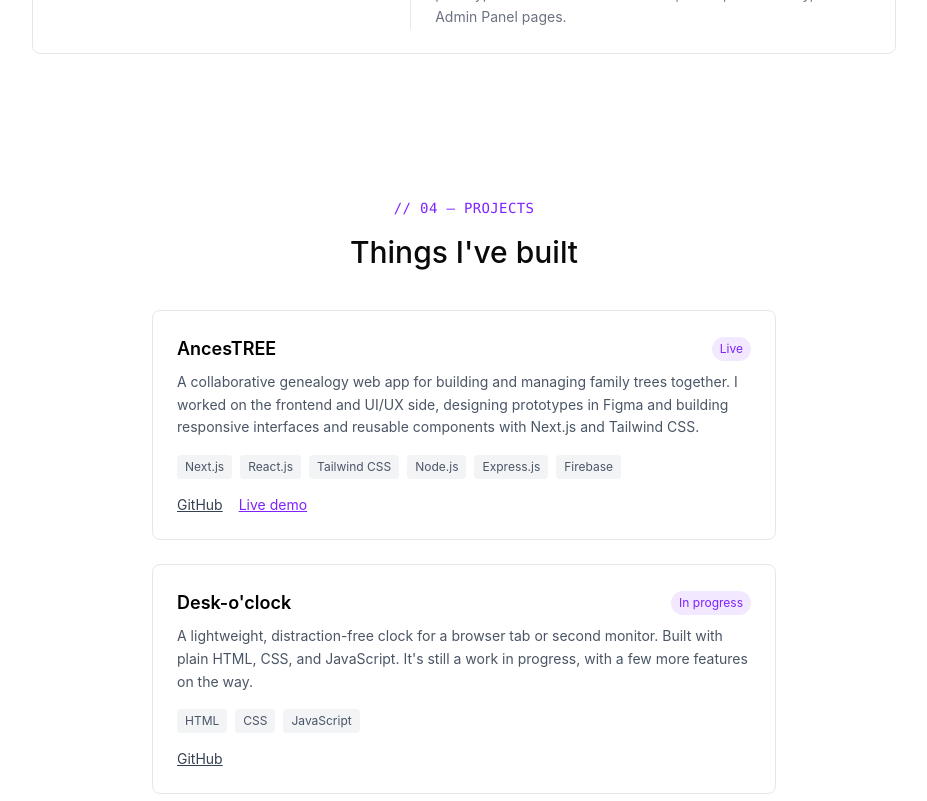
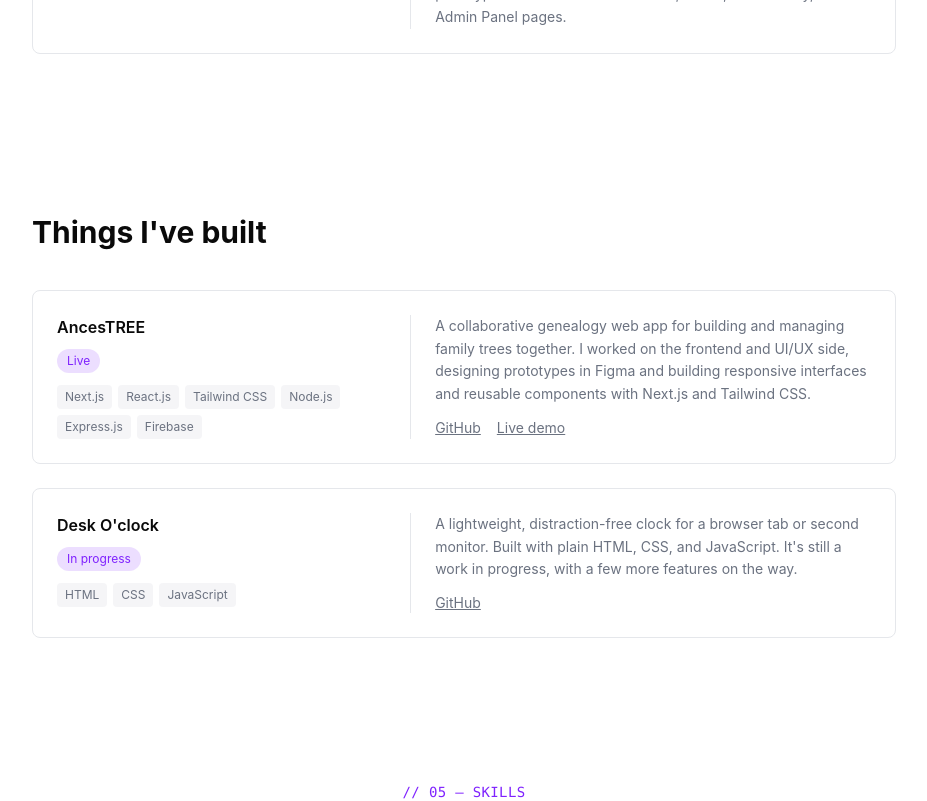
Before and after one commit to drN-n/portfolio, a React (Vite) app: page / in a window 1280 px wide. Shown: the part 1380-2181 px from the top of the page, without its empty margins (176-1103 px from the left). Built offline with nearby package versions, Linux system fonts and the light colour scheme.

Commit message:
Finalized Projects.jsx

```diff
--- a/src/components/Projects.jsx
+++ b/src/components/Projects.jsx
@@ -8,7 +8,7 @@ const projects = [
         live: "https://ancestree2025.netlify.app/",
         },
         {
-        title: "Desk-o'clock",
+        title: "Desk O'clock",
         description: "A lightweight, distraction-free clock for a browser tab or second monitor. Built with plain HTML, CSS, and JavaScript. It's still a work in progress, with a few more features on the way.",
         tags: ["HTML", "CSS", "JavaScript"],
         status: "In progress",
@@ -19,31 +19,38 @@ const projects = [
 
 function Projects() {
     return (
-        <section id="projects" className="max-w-2xl mx-auto text-center px-6 py-16">
-            <p className="text-sm font-mono uppercase tracking-wide text-accent">// 04 — Projects</p>
-            <h2 className="text-3xl font-medium mt-4 mb-10">Things I've built</h2>
+        <section id="projects" className="max-w-4xl mx-auto px-4 py-20">
+            <h2 className="text-3xl font-bold text-fg mb-10">Things I've built</h2>
 
-            <div className="text-left space-y-6">
+            <div className="space-y-6">
                 {projects.map((project) => (
-                    <div key={project.title} className="border border-gray-200 rounded-lg p-6">
-                        <div className="flex items-center justify-between mb-2">
-                            <h3 className="text-lg font-semibold text-black">{project.title}</h3>
-                            <span className="text-xs px-2 py-1 rounded-full bg-accent/10 text-accent">{project.status}</span>
+                    <div key={project.title} className="bg-surface border border-border rounded-lg p-6 grid grid-cols-1 sm:grid-cols-[1fr_1.4fr] gap-6">
+                        <div>
+                            <p className="text-base font-semibold text-fg mb-2">{project.title}</p>
+                            <span className="inline-block text-xs px-2.5 py-1 rounded-full bg-accent/15 text-accent mb-3">{project.status}</span>
+
+                            <div className="flex flex-wrap gap-1.5">
+                                {project.tags.map((tag) => (
+                                    <span key={tag} className="text-xs px-2 py-1 rounded bg-border/40 text-fg-muted">
+                                        {tag}
+                                    </span>
+                                ))}
+                            </div>
                         </div>
 
-                        <p className="text-sm text-gray-600 leading-relaxed mb-4">{project.description}</p>
+                        <div className="sm:border-l sm:border-border sm:pl-6">
+                            <p className="text-sm text-fg-muted leading-relaxed mb-3">{project.description}</p>
 
-                        <div className="flex flex-wrap gap-2 mb-4">
-                            {project.tags.map((tag) => (
-                                <span key={tag} className="text-xs px-2 py-1 rounded bg-gray-100 text-gray-600">{tag}</span>
-                            ))}
-                        </div>
-
-                        <div className="flex gap-4 text-sm">
-                            <a href={project.github} className="text-gray-700 underline">GitHub</a>
-                            {project.live && (
-                                <a href={project.live} className="text-accent underline">Live demo</a>
-                            )}
+                            <div className="flex gap-4 text-sm">
+                                <a href={project.github} className="text-fg-muted underline hover:text-accent">
+                                    GitHub
+                                </a>
+                                {project.live && (
+                                    <a href={project.live} className="text-fg-muted underline hover:text-accent">
+                                        Live demo
+                                    </a>
+                                )}
+                            </div>
                         </div>
                     </div>
                 ))}
```
